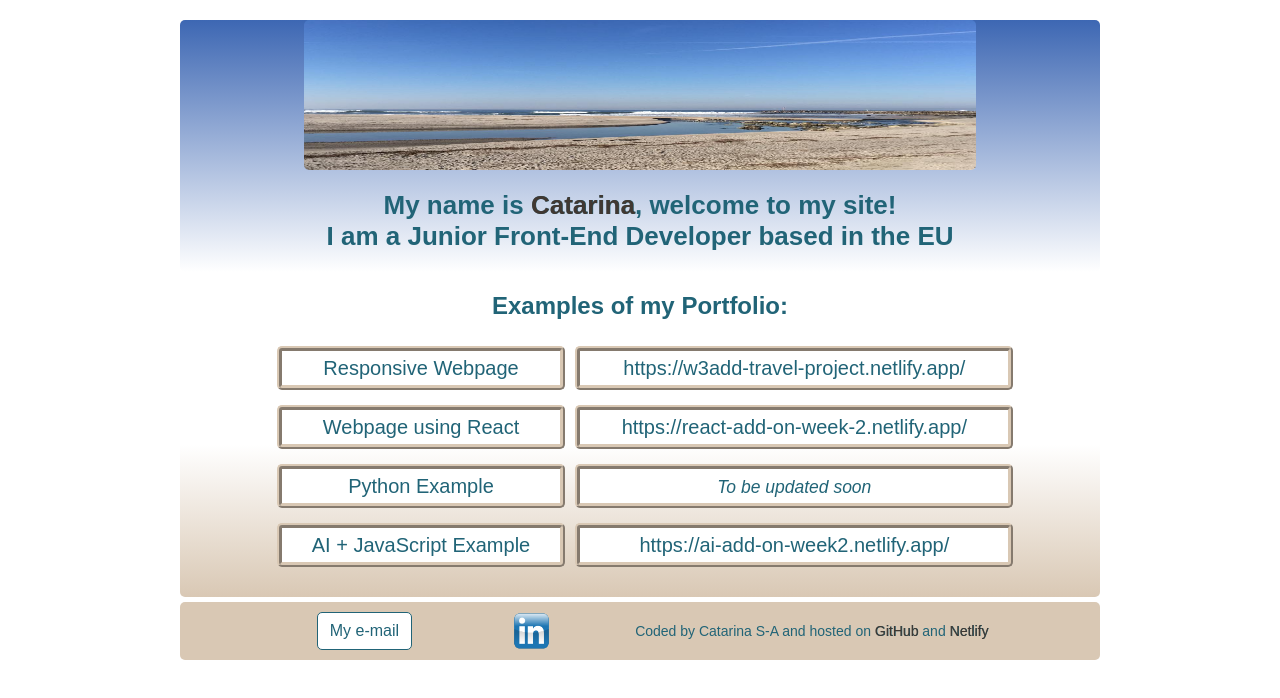
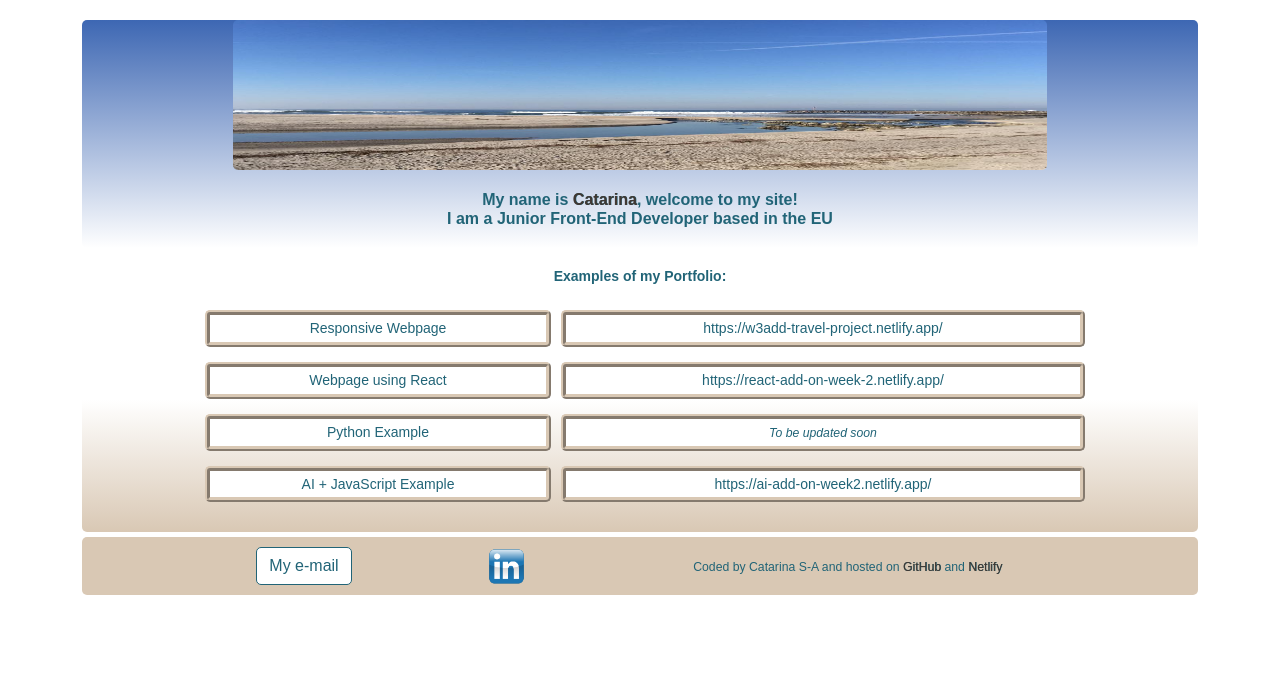
Before and after one commit to casakc/catarina-sa, a React (Create React App) app: page / in a window 1280 px wide. Shown: the top 698 px of the page. Built offline with nearby package versions, Linux system fonts and the light colour scheme.

Commit message:
Webpage made responsive

```diff
--- a/src/App.css
+++ b/src/App.css
@@ -34,3 +34,27 @@
   text-decoration: none;
   text-shadow: 0.4px 0.4px #216477 ;
 }
+
+
+@media (min-width: 1200px) {
+  .App-header h1 {
+    font-size: 22px;}
+  }
+
+  @media (min-width: 992px) {
+    .App-header h1 {
+      font-size: 20px;}
+  }
+
+   @media (min-width: 768px) {
+    .App-header h1 {
+      font-size: 18px;}
+  }
+
+  @media (min-width: 576px) {
+    .App-header h1 {
+      font-size: 16px;}}
+
+  @media (max-width: 575px) {
+  .App-header h1 {
+    font-size: 14px;}}
--- a/src/App.js
+++ b/src/App.js
@@ -7,7 +7,7 @@ import AppFooter from "./AppFooter";
 
 function App() {
   return (
-    <div className="App">
+    <div className="container App">
 <div className="App-header">
         <img src={logo} className="App-logo" alt="Tranquil beach" title="Tranquil Beach" />
         <h1>
--- a/src/AppFooter.css
+++ b/src/AppFooter.css
@@ -8,6 +8,7 @@
 .row {
 width: 100%;
 display: flex;
+flex-wrap: wrap;
 justify-content: space-around;
 align-items: center;
 }
@@ -35,8 +36,47 @@ p {
 }
 
 
-@media (max-width: 600px) {
-.App-footer {
-    font-size: small;
+
+
+@media (min-width: 1200px) {
+    .AppFooter {
+    font-size: 20px;
+    }
+    }
+
+    @media (min-width: 992px) {
+    .AppFooter {
+    font-size: 18px;
+    }
+    }
+
+     @media (min-width: 768px) {
+    .AppFooter {
+     font-size: 16px;
+    }
+    }
+
+    @media (min-width: 576px) {
+    .AppFooter {
+    font-size: 14px;
+    }
+    }
+
+    @media (max-width: 575px) {
+    .AppFooter {
+    font-size: 12px;
 }
+
+.row {
+    flex-direction: column;
 }
+
+.col-1, .col-2, .col-5 {
+    margin: 5px auto;
+
+}
+    .btn {
+        font-size: small;
+        padding: 5px 15px;
+    }
+     }
--- a/src/AppFooter.js
+++ b/src/AppFooter.js
@@ -9,7 +9,7 @@ export default function AppFooter(props) {
     const handleMouseLeave = () => setButtonText("My e-mail");
 
     return (
-        <div className="AppFooter">
+            <div className="container AppFooter">
                 <div className="row">
                     <div className="col-1"></div>
                     <div className="col-2">
--- a/src/AppMain.css
+++ b/src/AppMain.css
@@ -1,4 +1,4 @@
-.App-main {
+.AppMain {
 background: linear-gradient(white, white, #d9c8b4);
 border-radius: 5px;
 padding-bottom: 20px;
@@ -38,3 +38,60 @@ margin: 0px;
 .col-4 a:hover, .col-6 a:hover {
     color: #413832;
 }
+
+
+@media (min-width: 1200px) {
+    .Intro h2 {
+    font-size: 22px;
+    }
+
+    .col-4 h3, .col-6 h3, .col-4 a, .col-6 a {
+          font-size: 22px;
+        }
+    }
+
+    @media (min-width: 992px) {
+         .Intro h2 {
+        font-size: 22px;
+        }
+
+        .col-4 h3, .col-6 h3, .col-4 a, .col-6 a {
+              font-size: 20px;
+            }
+    }
+
+
+     @media (min-width: 768px) {
+            .Intro h2 {
+        font-size: 16px;
+        }
+
+        .col-4 h3, .col-6 h3, .col-4 a, .col-6 a {
+              font-size: 16px;
+            }
+    }
+
+
+    @media (min-width: 576px) {
+            .Intro h2 {
+        font-size: 14px;
+        }
+
+        .col-4 h3, .col-6 h3, .col-4 a, .col-6 a {
+              font-size: 14px;
+            }
+    }
+
+    @media (max-width: 575px) {
+    .Intro h2 {
+font-size: 14px;
+}
+
+.col-4 h3, .col-6 h3, .col-4 a, .col-6 a {
+      font-size: 14px;
+    }
+
+    .row {
+        flex-direction: column;
+    }
+    }
--- a/src/AppMain.js
+++ b/src/AppMain.js
@@ -3,7 +3,7 @@ import './AppMain.css';
 
 export default function AppMain (props) {
     return (
-<div className="App-main">
+<div className="container AppMain">
   <div className="Intro">
     <h2>Examples of my Portfolio:</h2>
   </div>
--- a/src/index.js
+++ b/src/index.js
@@ -11,7 +11,5 @@ root.render(
   </React.StrictMode>
 );
 
-// If you want to start measuring performance in your app, pass a function
-// to log results (for example: reportWebVitals(console.log))
-// or send to an analytics endpoint. Learn more: https://bit.ly/CRA-vitals
+
 reportWebVitals();
```
Lines whose indentation alone changed are shown as unchanged.
